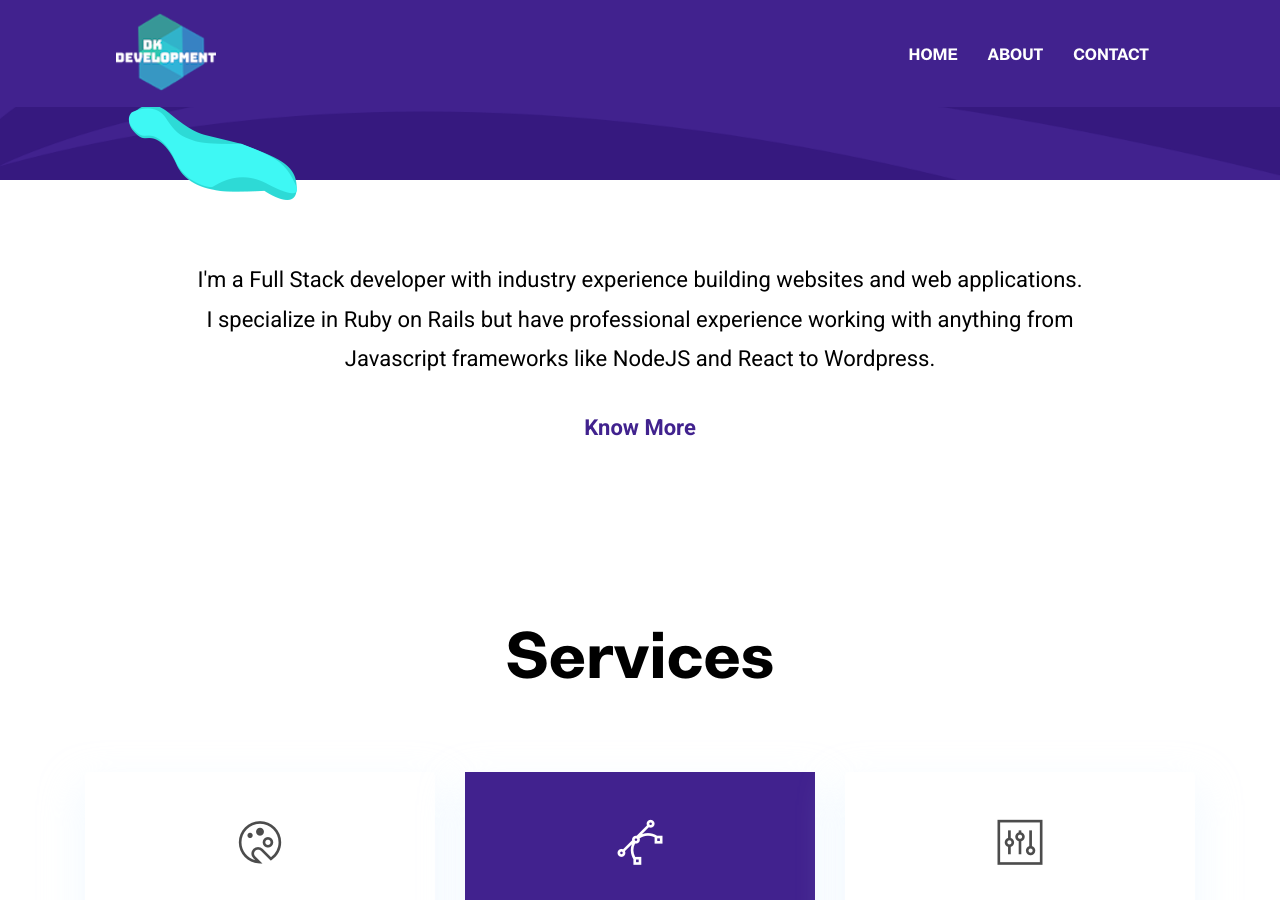
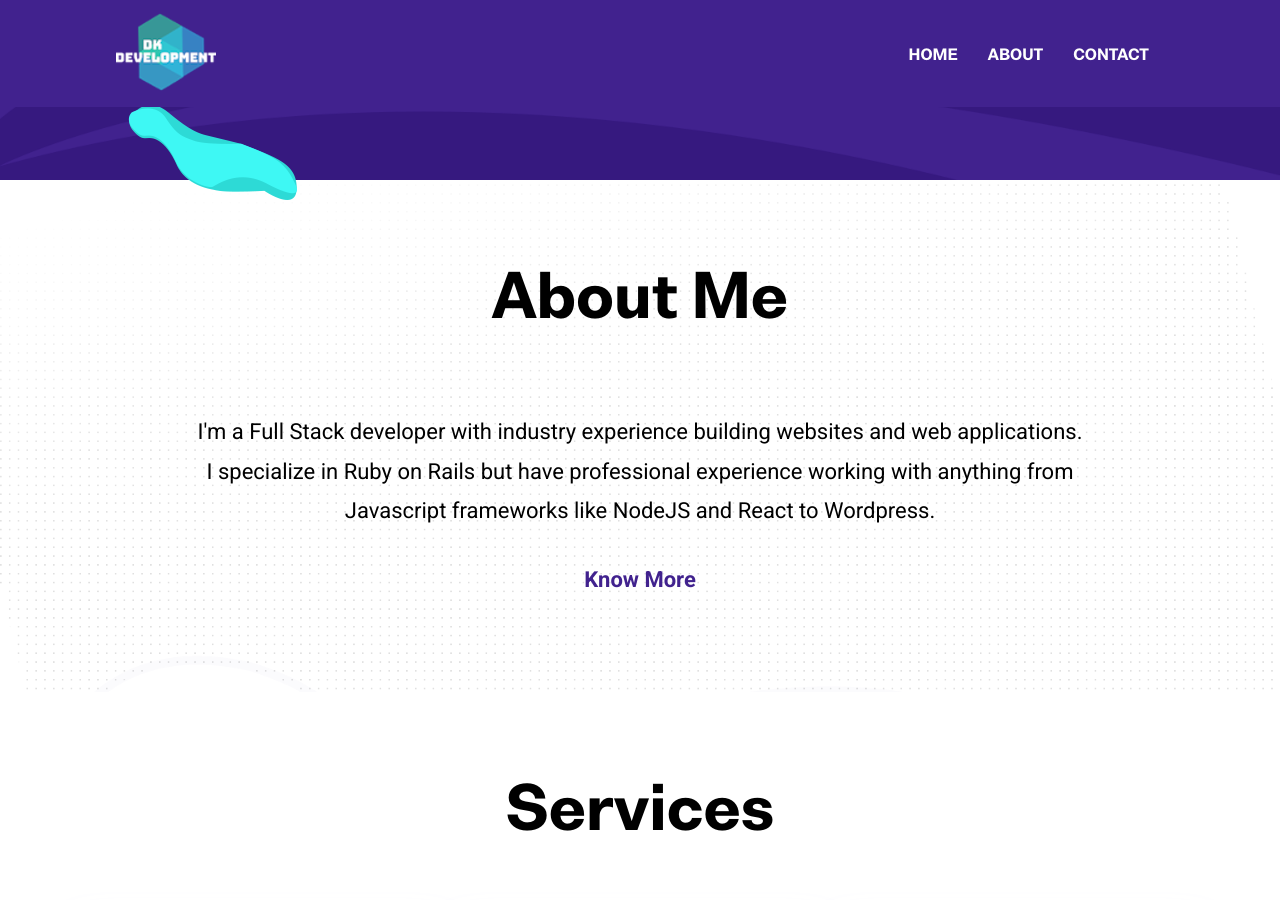
Before and after one commit to danielkol10/portfolio, a Jekyll site: the page built from index.html, in a window 1280 px wide and 900 px high, scrolled down 700 px. Built offline with Jekyll 4.4.1, drawn with Linux system fonts in a browser that asks for light colours.

Commit message:
design tweaks

```diff
--- a/_includes/about-section.html
+++ b/_includes/about-section.html
@@ -1,12 +1,28 @@
-<!-- about -->
-<section class="section">
+<!-- team -->
+<section
+  class="section bg-cover"
+  data-background="{{ site.baseurl }}/assets/images/backgrounds/flipped-education-bg.png"
+>
   <div class="container">
     <div class="row">
-      <div class="col-lg-10 mx-auto text-center">
-        <p class="font-secondary paragraph-lg text-dark">{{ site.data.settings.blurb }}</p>
-        <a href="{{ site.data.settings.blurb-btn-link }}" class="btn btn-transparent">{{ site.data.settings.blurb-btn-name }}</a>
+      <div class="col-12 text-center">
+        <h2 class="section-title">About Me</h2>
+        <div class="container">
+          <div class="row">
+            <div class="col-lg-10 mx-auto text-center">
+              <p class="font-secondary paragraph-lg text-dark">
+                {{ site.data.settings.blurb }}
+              </p>
+              <a
+                href="{{ site.data.settings.blurb-btn-link }}"
+                class="btn btn-transparent"
+                >{{ site.data.settings.blurb-btn-name }}</a
+              >
+            </div>
+          </div>
+        </div>
       </div>
     </div>
   </div>
 </section>
-<!-- /about -->
+<!-- /team -->
```
Also changed, not shown: assets/images/backgrounds/about-bg.jpeg (added), assets/images/backgrounds/flipped-education-bg.png (added).
